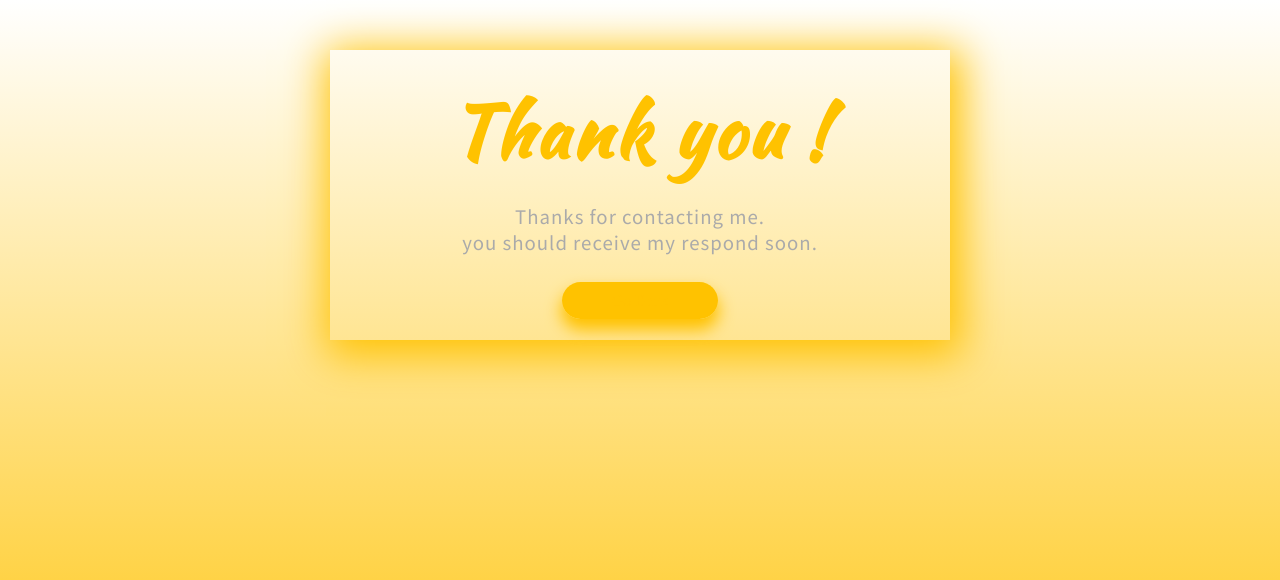
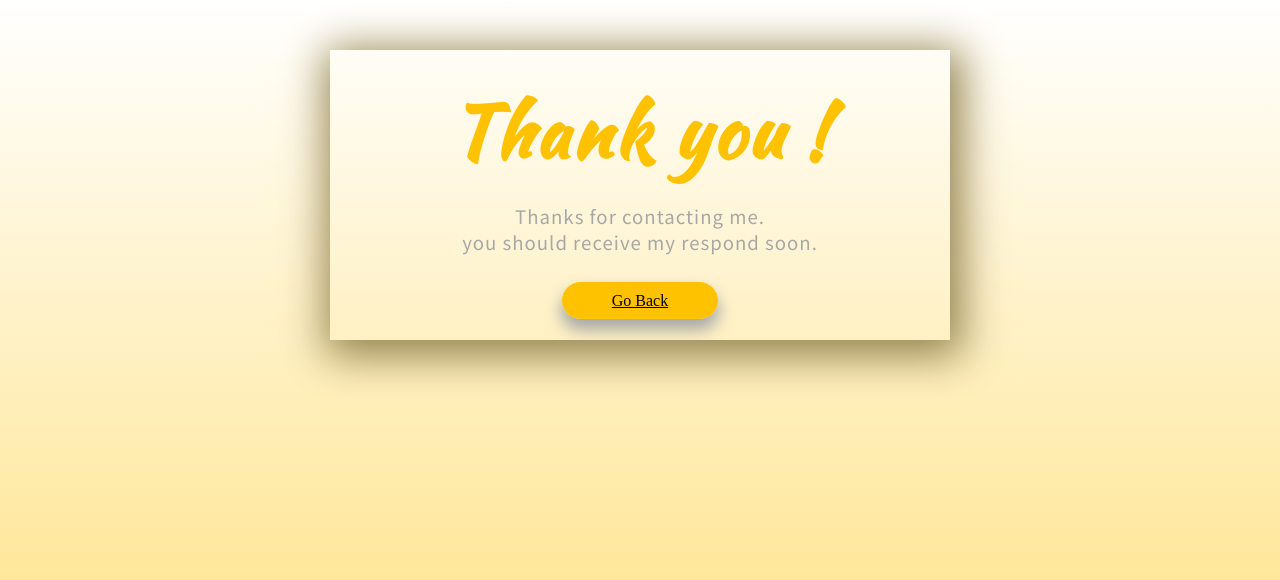
Before and after one commit to Elbadri0/Elbadri0.github.io, a PHP site: page /thanks.html in a window 1280 px wide. Shown: the top 580 px of the page. Run offline with PHP 8.4, Linux system fonts and the light colour scheme.

Commit message:
Update thanks_style.css

```diff
--- a/css/thanks_style.css
+++ b/css/thanks_style.css
@@ -5,7 +5,7 @@
 
 body {
   background: #ffffff;
-    background: linear-gradient(to bottom, #ffffff 0%, #ffc200 100%);
+  background: linear-gradient(to bottom, #ffffff 0%, #ffde73 100%);
   filter: progid: DXImageTransform.Microsoft.gradient( startColorstr='#ffffff', endColorstr='#e1e8ed', GradientType=0);
   height: 100%;
   margin: 0;
@@ -26,7 +26,7 @@ body {
 }
 
 h1 {
-    font-family: 'Kaushan Script', cursive;
+  font-family: "Kaushan Script", cursive;
   font-size: 4em;
   letter-spacing: 3px;
   color: #ffc200;
@@ -37,20 +37,20 @@ h1 {
 .wrapper-2 p {
   margin: 0;
   font-size: 1.3em;
-    color: #aaa;
-    font-family: 'Source Sans Pro', sans-serif;
+  color: #a7a7a7;
+  font-family: "Source Sans Pro", sans-serif;
   letter-spacing: 1px;
 }
 
 .go-home {
-    color: #ffc200;
+  color: #000000;
   background: #ffc200;
   border: none;
   padding: 10px 50px;
   margin: 30px 0;
   border-radius: 30px;
   text-transform: capitalize;
-    box-shadow: 0 10px 16px 1px #ffc200;
+  box-shadow: 0 10px 16px 1px #a7a7a7;
 }
 
 .footer-like {
@@ -64,7 +64,7 @@ h1 {
   margin: 0;
   padding: 4px;
   color: #ffc200;
-    font-family: 'Source Sans Pro', sans-serif;
+  font-family: "Source Sans Pro", sans-serif;
   letter-spacing: 1px;
 }
 
@@ -74,7 +74,7 @@ h1 {
   font-weight: 600;
 }
 
-@media (min-width:360px) {
+@media (min-width: 360px) {
   h1 {
     font-size: 4.5em;
   }
@@ -83,7 +83,7 @@ h1 {
   }
 }
 
-@media (min-width:600px) {
+@media (min-width: 600px) {
   .content {
     max-width: 1000px;
     margin: 0 auto;
@@ -93,6 +93,6 @@ h1 {
     max-width: 620px;
     margin: 0 auto;
     margin-top: 50px;
-        box-shadow: 4px 8px 40px 8px #ffc200;
+    box-shadow: 4px 8px 40px 8px #93824d;
   }
 }
```
Lines whose indentation alone changed are shown as unchanged.
